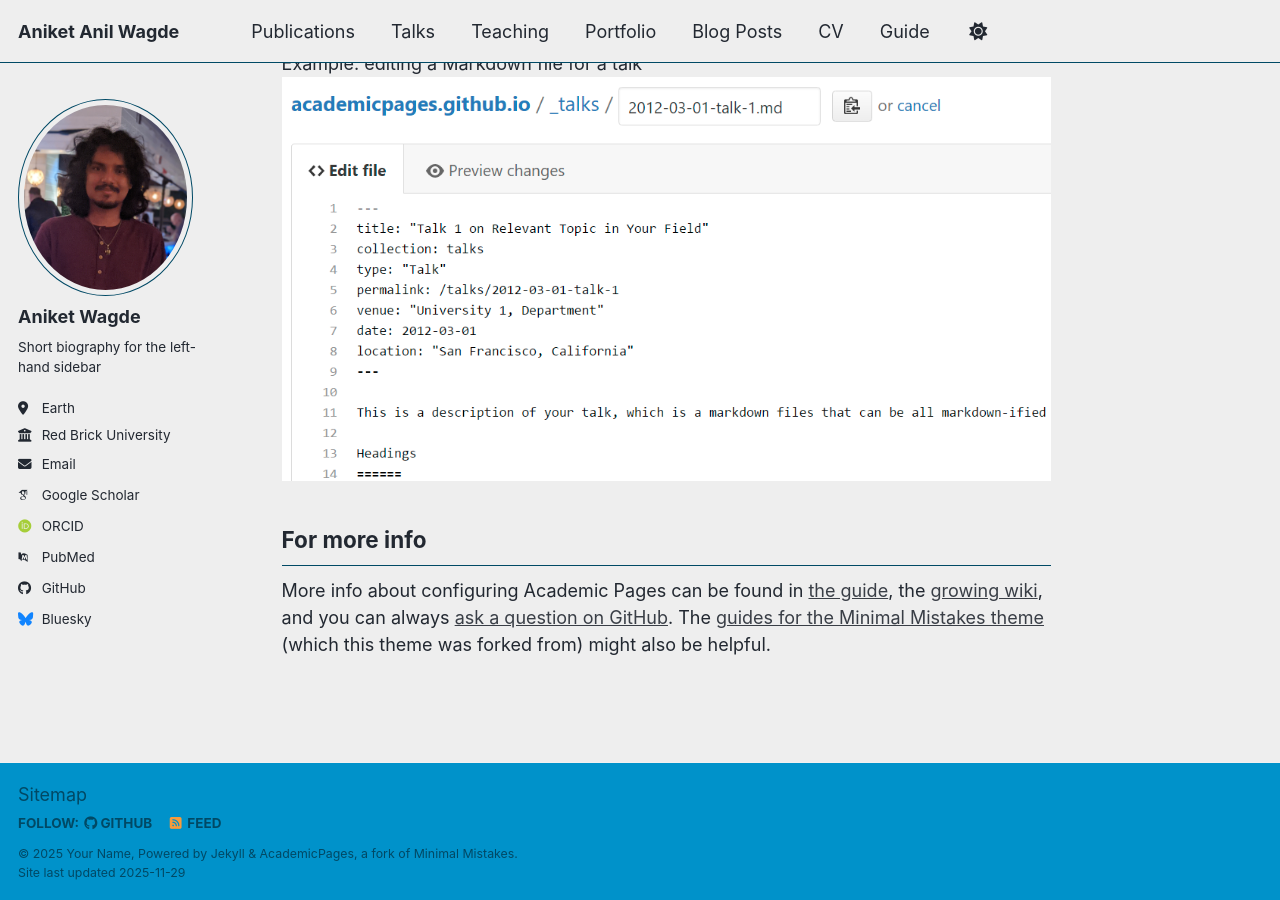
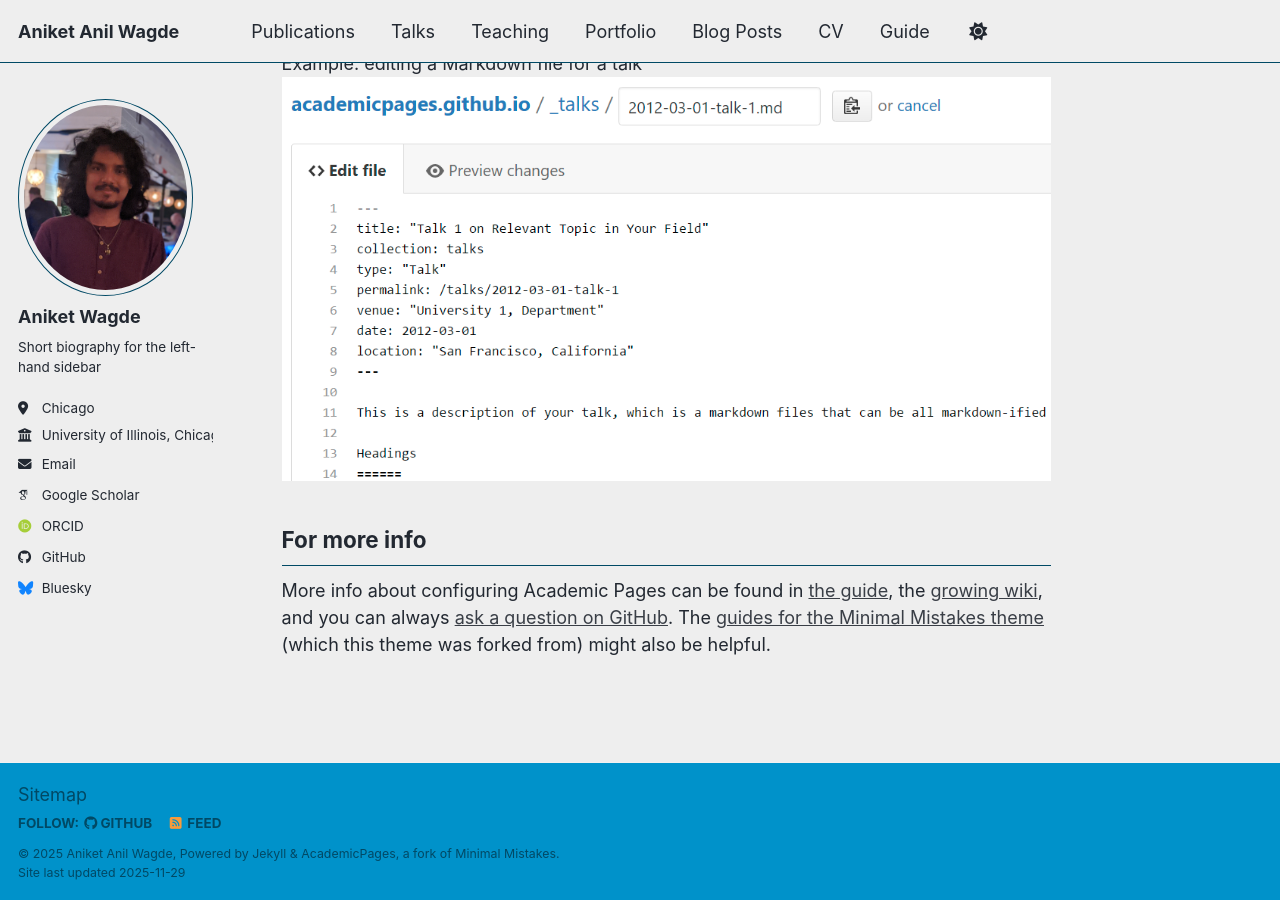
Before and after one commit to Swagget/Swagget.github.io, a Jekyll site: the page built from _pages/about.md, in a window 1280 px wide and 900 px high, scrolled down 2718 px. Built offline with Jekyll 4.4.1, drawn with Linux system fonts in a browser that asks for light colours; some web fonts are replaced; a script bundle is joined from its source files by our own code; library files that are not in the unit come from our copies.

Commit message:
Update personal information in _config.yml

```diff
--- a/_config.yml
+++ b/_config.yml
@@ -11,12 +11,12 @@
 site_theme               : "air" # Currently available options are "default", "air"
 title                    : "Aniket Anil Wagde"
 title_separator          : "-"
-name                     : &name "Your Name"
-description              : &description "Your Name's academic portfolio"   # Update this with a general description of your site, this is the default if not overridden by a page
-url                      : https://academicpages.github.io # The base hostname & protocol for your site e.g. "https://[your GitHub username].github.io",
+name                     : &name "Aniket Anil Wagde"
+description              : &description "PhD student at UIC"   # Update this with a general description of your site, this is the default if not overridden by a page
+url                      : https://aniketwagde.com # The base hostname & protocol for your site e.g. "https://[your GitHub username].github.io",
                                                            # or if you already have some other page hosted on Github then use "https://[your GitHub username].github.io/[Your Repo Name]"
 baseurl                  : "" # the subpath of your site, e.g. "/blog"
-repository               : "academicpages/academicpages.github.io"
+repository               : "Swagget/Swagget.github.io"
 
 # Site Author - The following control what appear as part of the author content on the side bar.
 #               If a field is blank the icon and link will not appear, otherwise it will be shown.
@@ -27,21 +27,21 @@
   name             : "Aniket Wagde"
   pronouns         : # example: "she/her"
   bio              : "Short biography for the left-hand sidebar"
-  location         : "Earth"
-  employer         : "Red Brick University"
+  location         : "Chicago"
+  employer         : "University of Illinois, Chicago"
   uri              : # URL
-  email            : "none@example.org"
+  email            : "awagde2@uic.edu"
 
   # Academic websites
   academia         : # URL
   arxiv            : # URL - Update with the correct link to your profile
-  googlescholar    : "https://scholar.google.com/citations?user=PS_CX0AAAAAJ"
+  googlescholar    : "https://scholar.google.com/citations?user=utdW4uMAAAAJ&hl=en"
   inspire-hep      : # URL
   impactstory      : # URL
   orcid            : "https://orcid.org/yourorcidurl"
   semantic         : # URL
   ssrn             : # URL
-  pubmed           : "https://www.ncbi.nlm.nih.gov/pubmed/?term=john+snow"
+  pubmed           : # URL
   researchgate     : # URL
   scopus           : # URL
   zotero           : # URL
@@ -51,7 +51,7 @@
   bitbucket        : # Username - Update with your username on the site
   codepen          : # Username
   dribbble         : # Username
-  github           : "academicpages"
+  github           : "https://github.com/Swagget"
   kaggle           : # Username
   stackoverflow    : # User number or user number and name (i.e., use "1" or "1/jeff-atwood")
 
```
